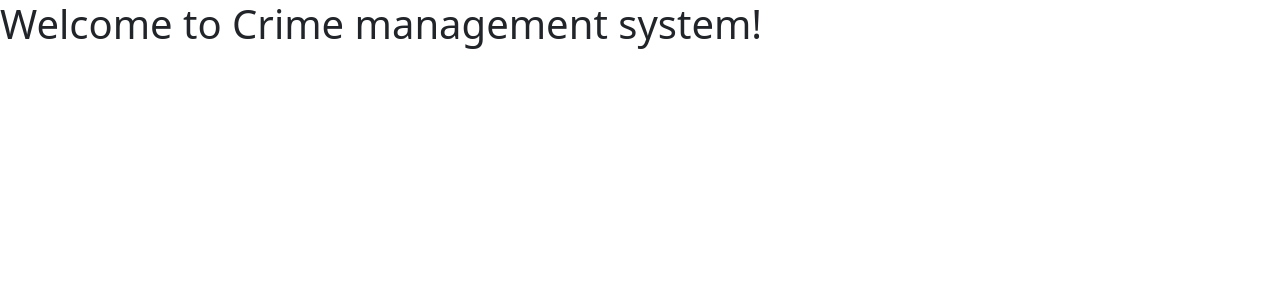
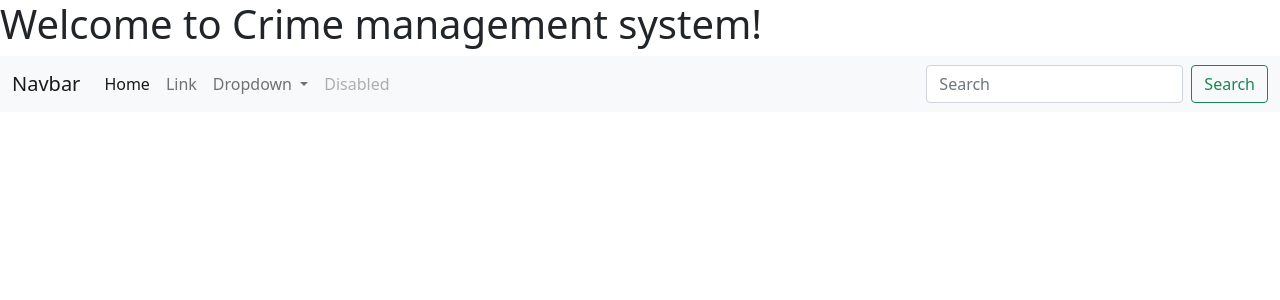
Before and after one commit to shreyayyagari/descrime, an Angular app in the folder descrime_ui/descrime-ui/: page / in a window 1280 px wide. Shown: the top 300 px of the page. Built offline with nearby package versions, Linux system fonts and the light colour scheme.

Commit message:
navbar uploaded

```diff
--- a/descrime_ui/descrime-ui/src/app/app.component.html
+++ b/descrime_ui/descrime-ui/src/app/app.component.html
@@ -1,11 +1,38 @@
-<!-- * * * * * * * * * * * * * * * * * * * * * * * * * * * * * * * -->
-<!-- * * * * * * * * * * * The content below * * * * * * * * * * * -->
-<!-- * * * * * * * * * * is only a placeholder * * * * * * * * * * -->
-<!-- * * * * * * * * * * and can be replaced. * * * * * * * * * * * -->
-<!-- * * * * * * * * * * * * * * * * * * * * * * * * * * * * * * * -->
-<!-- * * * * * * * * * Delete the template below * * * * * * * * * * -->
-<!-- * * * * * * * to get started with your project! * * * * * * * * -->
-<!-- * * * * * * * * * * * * * * * * * * * * * * * * * * * * * * * -->
-
 <h1>Welcome to Crime management system!</h1>
+<nav class="navbar navbar-expand-lg navbar-light bg-light">
+  <div class="container-fluid">
+    <a class="navbar-brand" href="#">Navbar</a>
+    <button class="navbar-toggler" type="button" data-bs-toggle="collapse" data-bs-target="#navbarSupportedContent" aria-controls="navbarSupportedContent" aria-expanded="false" aria-label="Toggle navigation">
+      <span class="navbar-toggler-icon"></span>
+    </button>
+    <div class="collapse navbar-collapse" id="navbarSupportedContent">
+      <ul class="navbar-nav me-auto mb-2 mb-lg-0">
+        <li class="nav-item">
+          <a class="nav-link active" aria-current="page" href="#">Home</a>
+        </li>
+        <li class="nav-item">
+          <a class="nav-link" href="#">Link</a>
+        </li>
+        <li class="nav-item dropdown">
+          <a class="nav-link dropdown-toggle" href="#" id="navbarDropdown" role="button" data-bs-toggle="dropdown" aria-expanded="false">
+            Dropdown
+          </a>
+          <ul class="dropdown-menu" aria-labelledby="navbarDropdown">
+            <li><a class="dropdown-item" href="#">Action</a></li>
+            <li><a class="dropdown-item" href="#">Another action</a></li>
+            <li><hr class="dropdown-divider"></li>
+            <li><a class="dropdown-item" href="#">Something else here</a></li>
+          </ul>
+        </li>
+        <li class="nav-item">
+          <a class="nav-link disabled" href="#" tabindex="-1" aria-disabled="true">Disabled</a>
+        </li>
+      </ul>
+      <form class="d-flex">
+        <input class="form-control me-2" type="search" placeholder="Search" aria-label="Search">
+        <button class="btn btn-outline-success" type="submit">Search</button>
+      </form>
+    </div>
+  </div>
+</nav>
 <router-outlet></router-outlet>
```
